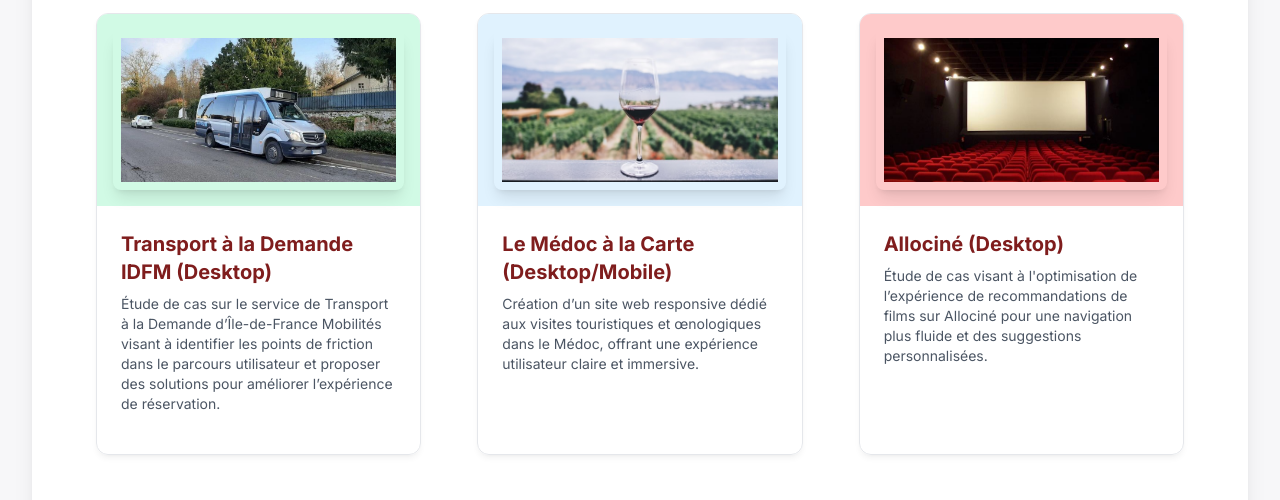
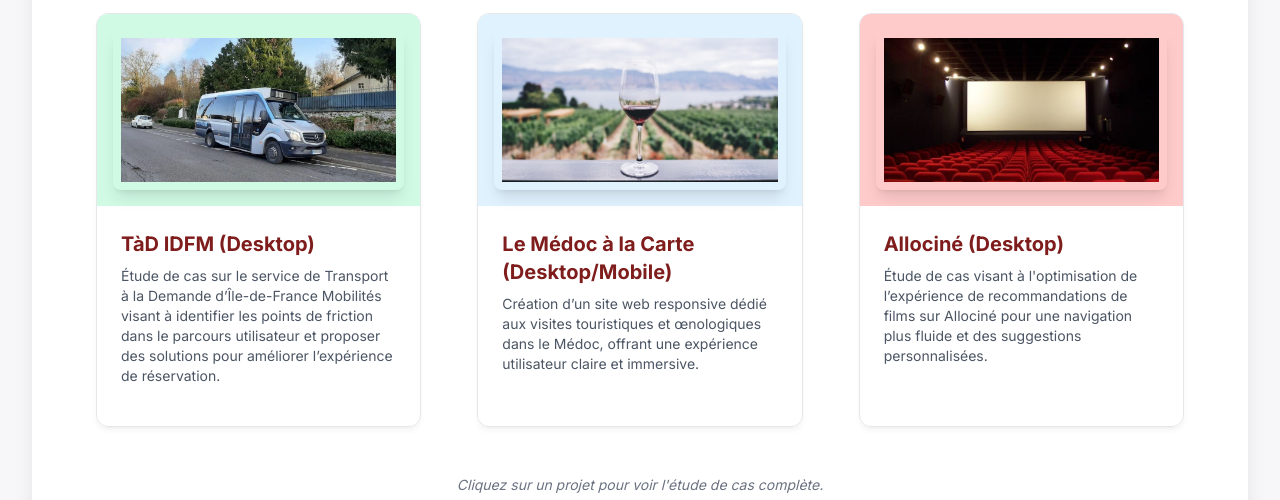
Before and after one commit to Darckozz/portfolio, a plain HTML site: page index.html in a window 1280 px wide. Shown: the part 299-799 px from the top of the page. Drawn offline with nearby package versions, Linux system fonts and the light colour scheme.

Commit message:
Update index.html

```diff
--- a/index.html
+++ b/index.html
@@ -48,7 +48,7 @@
                             <img src="bus-idfm.jpg" alt="Plusieurs minibus Transport à la Demande IDFM stationnés" class="w-full h-full object-cover rounded-lg shadow-lg p-2" onerror="this.onerror=null; this.src='https://placehold.co/600x400/fecaca/ffffff?text=Image+Bus';">
                         </div>
                         <div class="p-6 flex flex-col flex-grow">
-                            <h3 class="text-xl font-bold mb-2 accent-text">Transport à la Demande IDFM (Desktop)</h3>
+                            <h3 class="text-xl font-bold mb-2 accent-text">TàD IDFM (Desktop)</h3>
                             <p class="text-sm text-gray-600 mb-4" id="desc-1">
                                 Étude de cas sur le service de Transport à la Demande d’Île-de-France Mobilités visant à identifier les points de friction dans le parcours utilisateur et proposer des solutions pour améliorer l’expérience de réservation.
                             </p>
```
